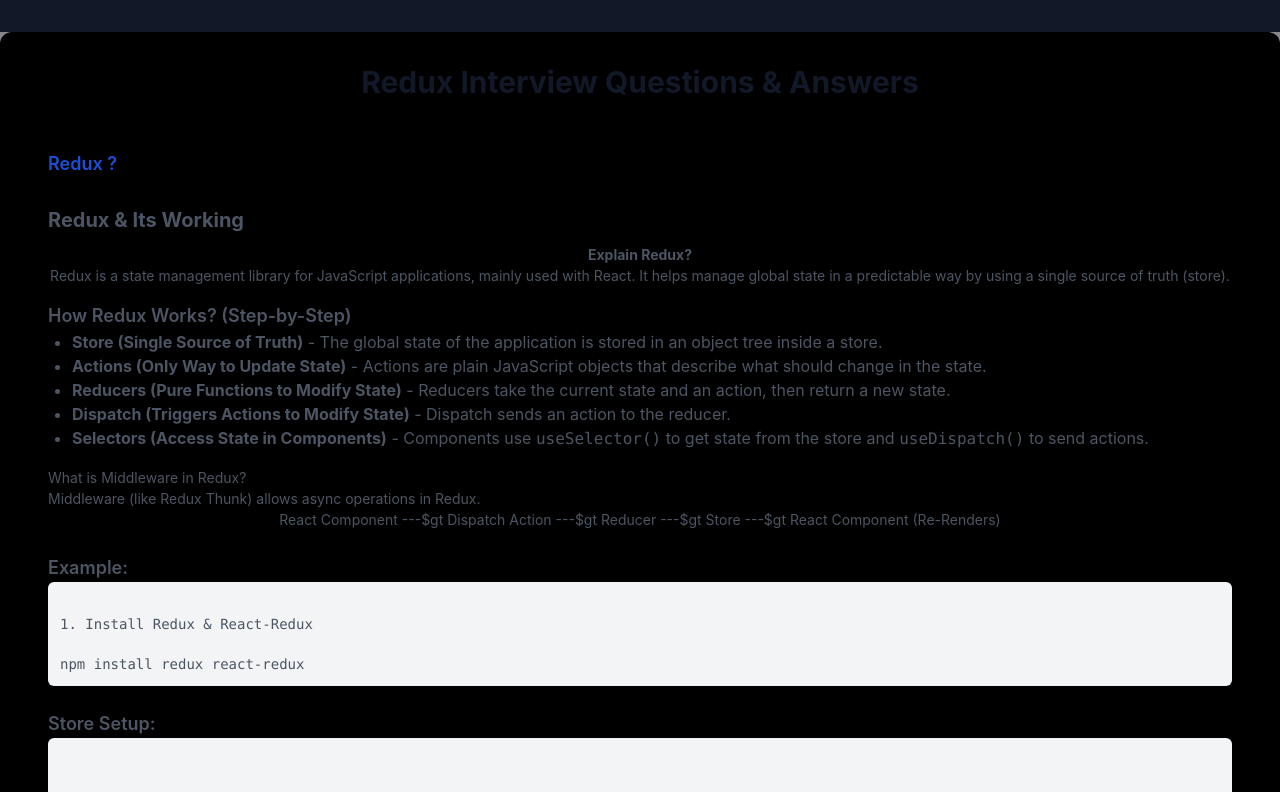
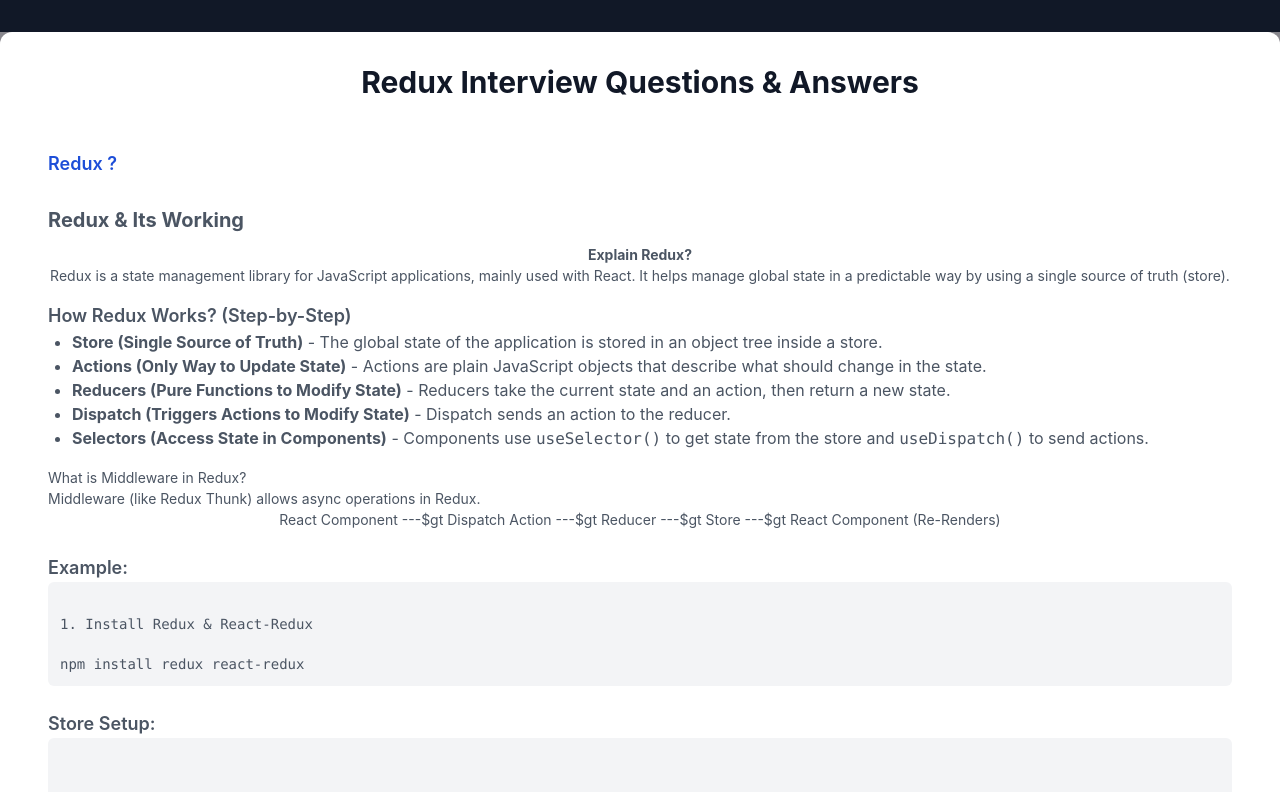
Before and after one commit to vimal336/inter-pre, a React (Vite) app: page /Redux in a window 1280 px wide. Shown: the top 792 px of the page. Built offline with nearby package versions, Linux system fonts and the light colour scheme.

Commit message:
problem solving

```diff
--- a/src/index.css
+++ b/src/index.css
@@ -19,9 +19,6 @@ h3{
 
 }
 
-.bg-white{
-  background-color: black;
-}
 
 h6{
   margin: 5px 0;
```
